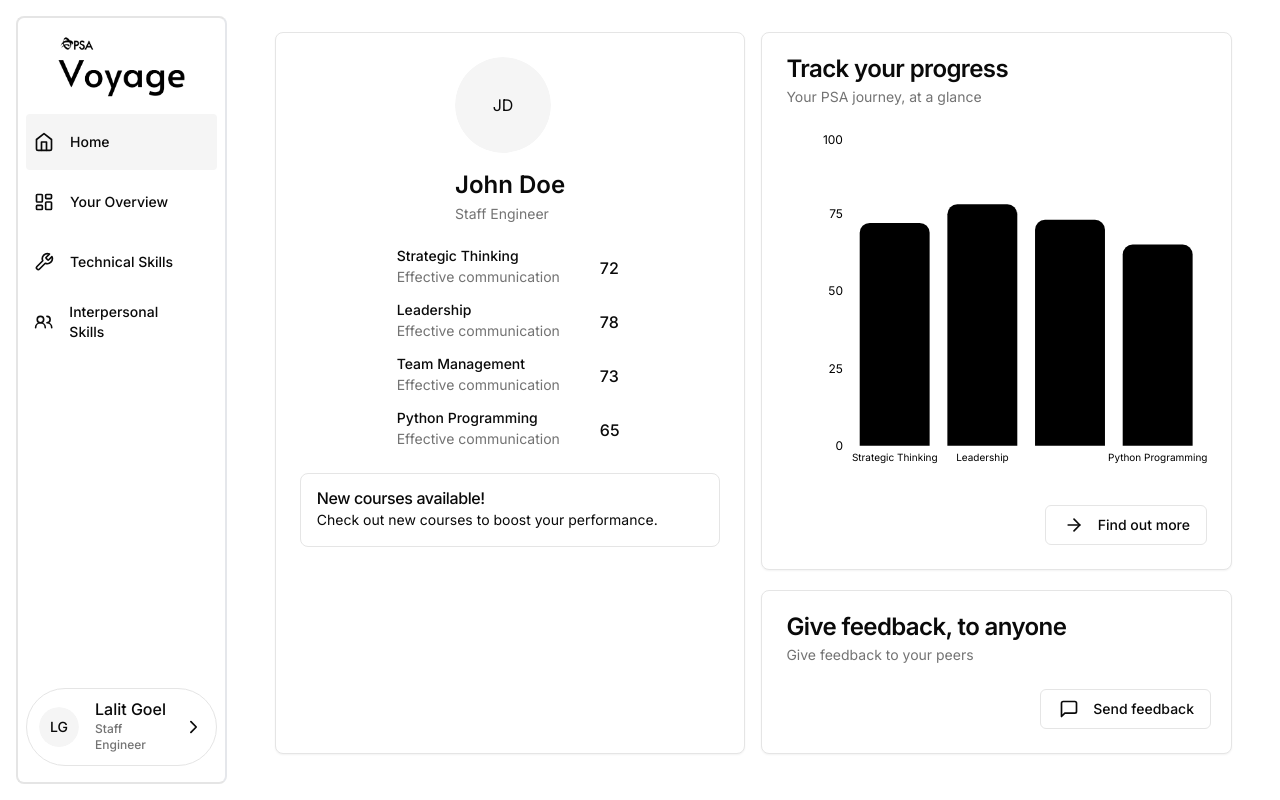
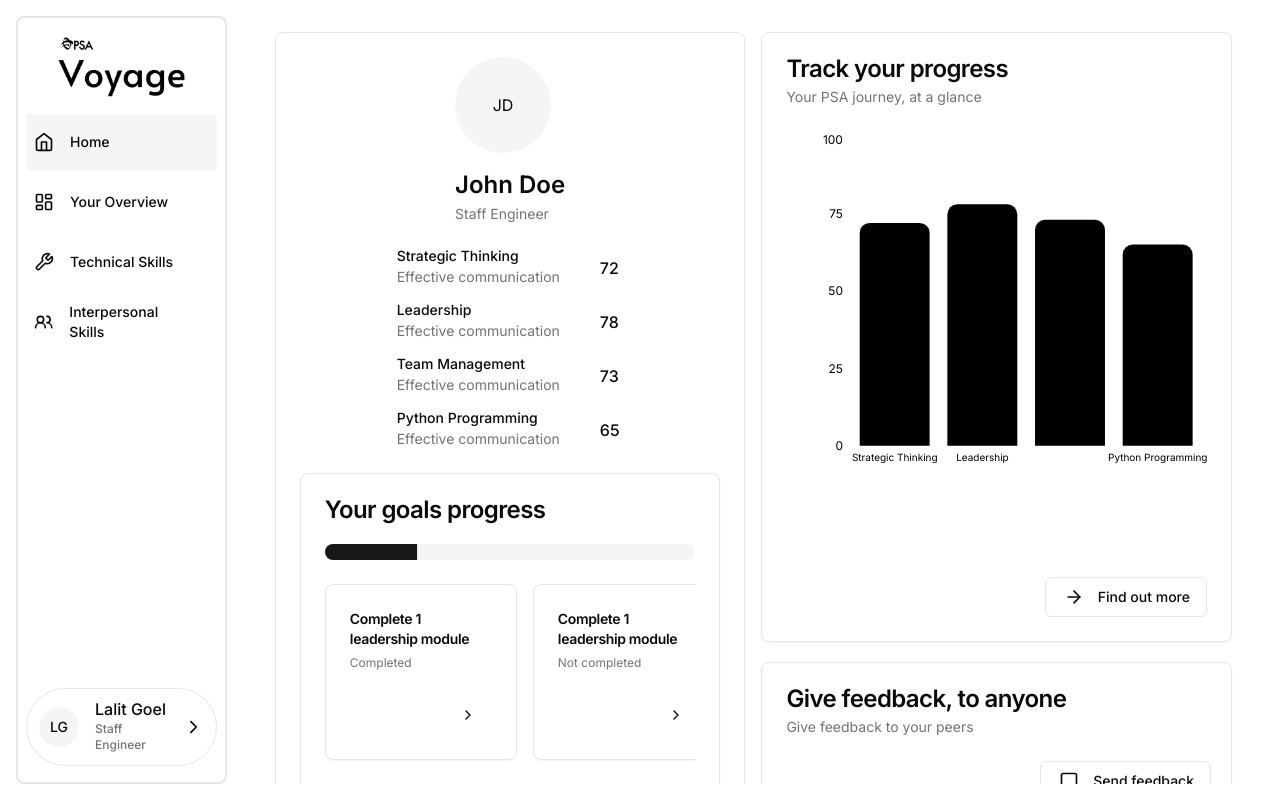
Before and after one commit to tanshaochong/voyage, a Next.js app: page /home in a window 1280 px wide. Built offline with nearby package versions, Linux system fonts and the light colour scheme.

Commit message:
feat: add goals to home

```diff
--- a/app/home/page.tsx
+++ b/app/home/page.tsx
@@ -1,9 +1,7 @@
 import { ArrowRight, MessageSquareIcon } from 'lucide-react';
 import Link from 'next/link';
 
-import { FeedbackForm } from '@/components/home/FeedbackForm';
-import { ProfileInfo } from '@/components/home/ProfileInfo';
-import { Progress } from '@/components/home/Progress';
+import { FeedbackForm, Goals, ProfileInfo, Progress } from '@/components/home/';
 import { Alert, AlertDescription, AlertTitle } from '@/components/ui/alert';
 import {
   AlertDialog,
@@ -50,16 +48,17 @@ export default function HomePage() {
             </small>
           </div>
           <ProfileInfo skills={USER.skills} />
-          <Alert>
+          {/* <Alert>
             <AlertTitle>New courses available!</AlertTitle>
             <AlertDescription>
               Check out new courses to boost your performance.
             </AlertDescription>
-          </Alert>
+          </Alert> */}
+          <Goals />
         </Card>
       </div>
-      <div className="w-full h-full flex flex-col">
-        <Card className="h-fit w-full mb-5">
+      <div className="w-full flex flex-col grow">
+        <Card className="w-full flex flex-col grow mb-5">
           <CardHeader>
             <CardTitle>Track your progress</CardTitle>
             <CardDescription>Your PSA journey, at a glance</CardDescription>
@@ -67,17 +66,17 @@ export default function HomePage() {
           <CardContent>
             <Progress skills={USER.skills} />
           </CardContent>
-          <CardFooter className="flex justify-end">
+          <CardFooter className="mt-auto">
             <Link
               href="/overview"
-              className={cn(buttonVariants({ variant: 'outline' }))}
+              className={cn(buttonVariants({ variant: 'outline' }), 'ml-auto')}
             >
               <ArrowRight className="h-5 mr-3" />
               Find out more
             </Link>
           </CardFooter>
         </Card>
-        <Card className="h-fit">
+        <Card className="w-full">
           <CardHeader>
             <CardTitle>Give feedback, to anyone</CardTitle>
             <CardDescription>Give feedback to your peers</CardDescription>
--- /dev/null
+++ b/components/home/Goals.tsx
@@ -0,0 +1,72 @@
+'use client';
+
+import { ChevronRight } from 'lucide-react';
+
+import { Button } from '@/components/ui/button';
+import {
+  Card,
+  CardContent,
+  CardDescription,
+  CardFooter,
+  CardHeader,
+  CardTitle,
+} from '@/components/ui/card';
+import { Progress } from '@/components/ui/progress';
+import { ScrollArea, ScrollBar } from '@/components/ui/scroll-area';
+import { USER } from '@/data/data';
+
+export const Goals = () => {
+  const renderGoals = (
+    goals: {
+      description: string;
+      isComplete: boolean;
+    }[]
+  ) => {
+    return goals.map((goal) => {
+      return (
+        <Card key={goal.description} className="w-48">
+          <CardHeader>
+            <CardTitle className="text-sm">{goal.description}</CardTitle>
+            <CardDescription className="text-xs">
+              {goal.isComplete ? 'Completed' : 'Not completed'}
+            </CardDescription>
+          </CardHeader>
+          <CardFooter>
+            <Button className="ml-auto" variant="ghost">
+              <ChevronRight className="w-4 h-4" />
+            </Button>
+          </CardFooter>
+        </Card>
+      );
+    });
+  };
+
+  const calculateProgress = (
+    goals: {
+      description: string;
+      isComplete: boolean;
+    }[]
+  ) => {
+    const numIncomplete = goals.filter((goal) => goal.isComplete).length;
+    console.log(Math.round(numIncomplete / goals.length) * 100);
+    return Math.round((numIncomplete / goals.length) * 100);
+  };
+
+  return (
+    <Card className="w-full mt-auto">
+      <CardHeader>
+        <CardTitle className="mb-4">Your goals progress</CardTitle>
+        <Progress value={calculateProgress(USER.goals)} />
+      </CardHeader>
+      <CardContent>
+        {/* Goals area */}
+        <ScrollArea className="h-fit w-full">
+          <div className="flex flex-row gap-4 pb-4">
+            {renderGoals(USER.goals)}
+          </div>
+          <ScrollBar orientation="horizontal"></ScrollBar>
+        </ScrollArea>
+      </CardContent>
+    </Card>
+  );
+};
--- /dev/null
+++ b/components/home/index.ts
@@ -0,0 +1,4 @@
+export * from './FeedbackForm';
+export * from './Goals';
+export * from './ProfileInfo';
+export * from './Progress';
--- /dev/null
+++ b/components/ui/progress.tsx
@@ -0,0 +1,28 @@
+"use client"
+
+import * as React from "react"
+import * as ProgressPrimitive from "@radix-ui/react-progress"
+
+import { cn } from "@/lib/utils"
+
+const Progress = React.forwardRef<
+  React.ElementRef<typeof ProgressPrimitive.Root>,
+  React.ComponentPropsWithoutRef<typeof ProgressPrimitive.Root>
+>(({ className, value, ...props }, ref) => (
+  <ProgressPrimitive.Root
+    ref={ref}
+    className={cn(
+      "relative h-4 w-full overflow-hidden rounded-full bg-secondary",
+      className
+    )}
+    {...props}
+  >
+    <ProgressPrimitive.Indicator
+      className="h-full w-full flex-1 bg-primary transition-all"
+      style={{ transform: `translateX(-${100 - (value || 0)}%)` }}
+    />
+  </ProgressPrimitive.Root>
+))
+Progress.displayName = ProgressPrimitive.Root.displayName
+
+export { Progress }
--- a/data/data.js
+++ b/data/data.js
@@ -4,7 +4,6 @@ export const FIREBASE_USER = {
   email: 'johndoe@psa.sg',
   photoURL: '',
 };
-
 
 export const RAW_FEEDBACK = [
   "I wanted to acknowledge John's exceptional leadership on our recent project. His clear vision, proactive decision-making, and ability to keep the team motivated were instrumental in our project's success. His dedication to our goals is truly commendable.",
@@ -13,7 +12,7 @@ export const RAW_FEEDBACK = [
   'John needs to improve his ability to provide clear project objectives and directions. There have been several instances where our team felt confused about our priorities and goals, which led to delays and frustration.',
   'Communication has been a significant challenge with John as our project manager. He often fails to respond to emails and calls promptly, which has caused delays in decision-making and project progress. Improved responsiveness is crucial.',
   "John's tendency to micromanage tasks is stifling our team's creativity and productivity. We would appreciate more autonomy in our work. Constant oversight is undermining our confidence and ability to perform.",
-]
+];
 
 // required skills for each position
 const POSITION_TO_SKILL_LEVEL = {
--- a/package.json
+++ b/package.json
@@ -15,6 +15,7 @@
     "@radix-ui/react-dialog": "^1.0.5",
     "@radix-ui/react-dropdown-menu": "^2.0.6",
     "@radix-ui/react-label": "^2.0.2",
+    "@radix-ui/react-progress": "^1.0.3",
     "@radix-ui/react-scroll-area": "^1.0.5",
     "@radix-ui/react-separator": "^1.0.3",
     "@radix-ui/react-slot": "^1.0.2",
```
Also changed, not shown: 1 other file (tests, documents, lock files or other folders). Lines whose indentation alone changed are shown as unchanged.
